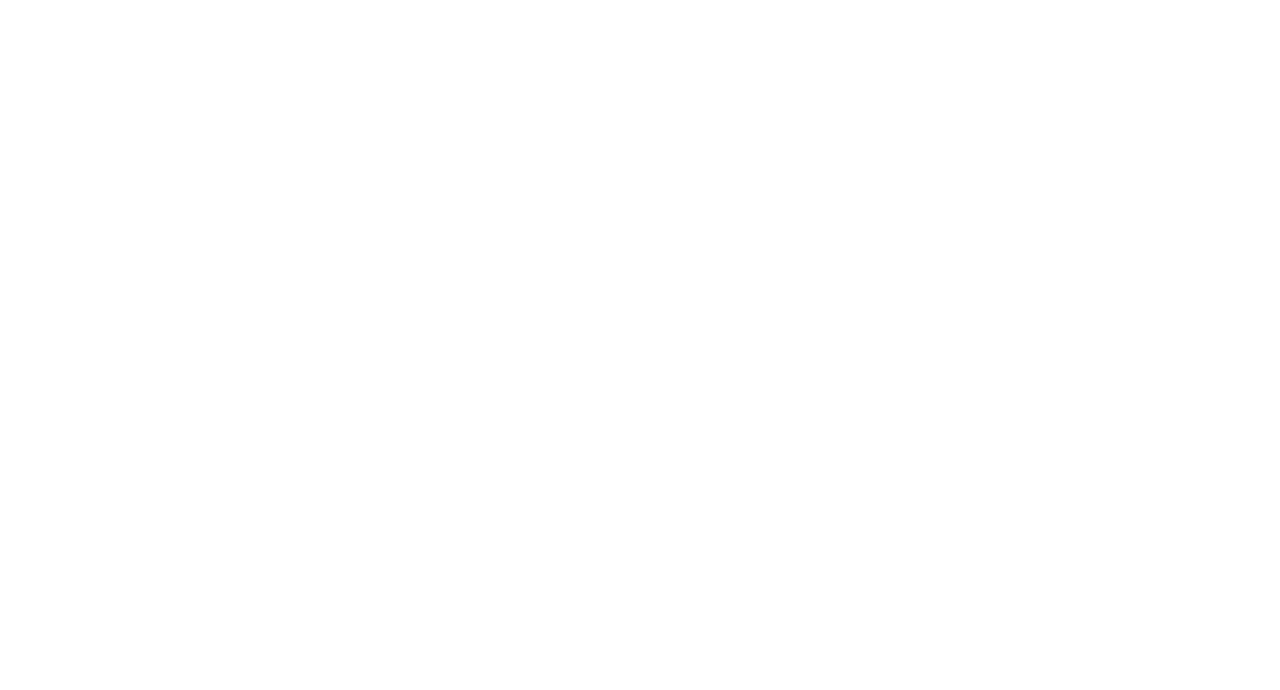
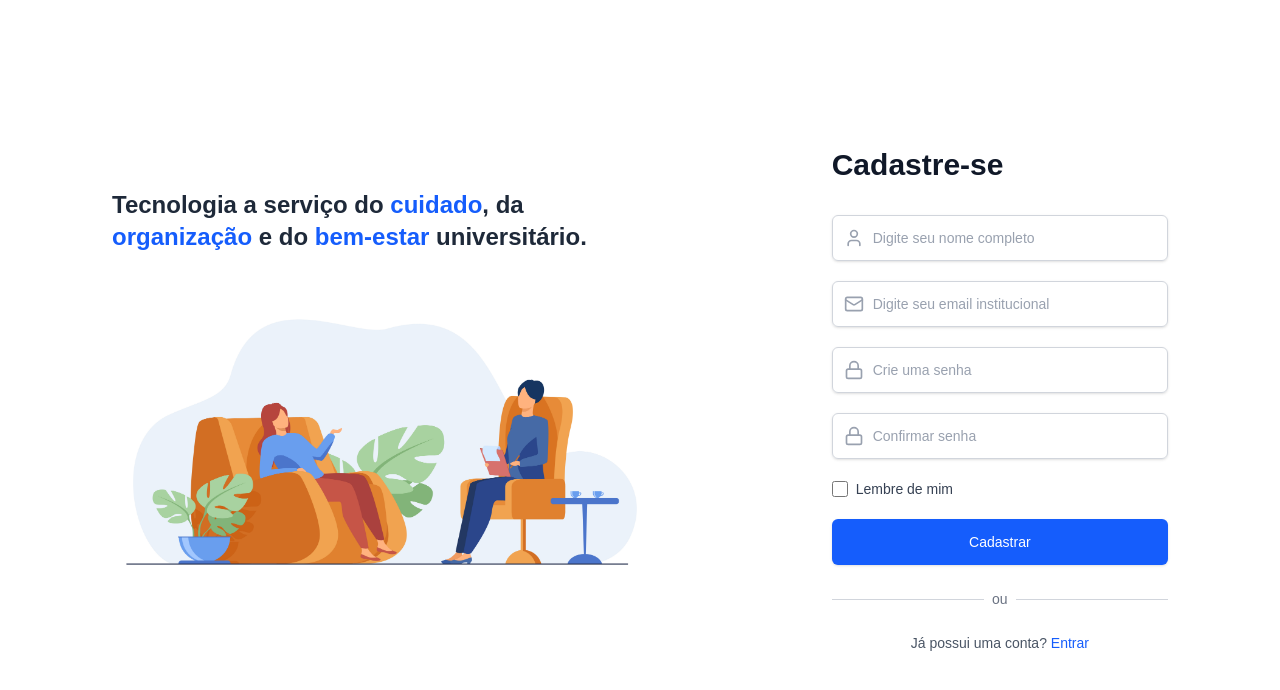
Before and after one commit to EndPoint-Company/sgp, a React (Vite) app: page /register in a window 1280 px wide. Before the commit this address had no page. Shown: the top 690 px of the page. Built offline with nearby package versions, Linux system fonts and the light colour scheme; a web font is replaced by a local one.

Commit message:
feat(telas de login e cadastro): telas de login e cadastro criadas

```diff
--- a/src/App.tsx
+++ b/src/App.tsx
@@ -1,12 +1,16 @@
 // src/App.tsx
 import { Routes, Route, Navigate } from 'react-router-dom';
 import Home from './pages/psychologist/Home';
+import Register from './pages/Register';
+import Login from './pages/Login';
 
 export default function App() {
   return (
     <Routes>
       <Route path="/" element={<Navigate to="/psychologist/home" />} />
       <Route path="/psychologist/home" element={<Home />} />
+      <Route path="/register" element={<Register />} />
+      <Route path="/login" element={<Login />} />
     </Routes>
   );
 }
--- /dev/null
+++ b/src/festures/auth/LoginPage.tsx
@@ -0,0 +1,50 @@
+import { useState } from "react";
+import { Link } from "react-router-dom";
+import loginVector from "../../assets/img.jpg";
+import { Mail, Lock } from 'lucide-react';
+import { AuthLayout } from "../../layouts/AuthLayout";
+import { Input } from "./components/Input";
+
+export function LoginPage() {
+  const [email, setEmail] = useState("");
+  const [password, setPassword] = useState("");
+  const [rememberMe, setRememberMe] = useState(false);
+
+  const handleSubmit = (event: React.FormEvent<HTMLFormElement>) => {
+    event.preventDefault();
+    const dados = `Email: ${email}\nSenha: ${password}`;
+    alert(dados);
+  };
+
+  return (
+    <AuthLayout imageUrl={loginVector} imageAlt="Ilustração de login" imagePosition="right">
+      <h2 className="text-3xl font-bold text-gray-900">Entre na sua conta</h2>
+      <form onSubmit={handleSubmit} className="mt-8 space-y-5">
+        <Input icon={Mail} type="email" placeholder="Digite seu email" value={email} onChange={(e) => setEmail(e.target.value)} required />
+        <Input icon={Lock} type="password" placeholder="Digite sua senha" value={password} onChange={(e) => setPassword(e.target.value)} required />
+
+        <div className="flex items-center justify-between">
+          <div className="flex items-center">
+            <input id="rememberMe" type="checkbox" checked={rememberMe} onChange={(e) => setRememberMe(e.target.checked)} className="h-4 w-4 text-blue-600 border-gray-300 rounded" />
+            <label htmlFor="rememberMe" className="ml-2 block text-sm text-gray-700">Lembre de mim</label>
+          </div>
+          <div className="text-sm"><a href="#" className="font-medium text-blue-600 hover:underline">Esqueceu a senha?</a></div>
+        </div>
+
+        <div>
+          <button type="submit" className="w-full flex justify-center py-3 px-4 border border-transparent rounded-md shadow-sm text-sm font-medium text-white bg-blue-600 hover:bg-blue-700">Entrar</button>
+        </div>
+      </form>
+
+      <div className="relative my-6">
+        <div className="absolute inset-0 flex items-center"><div className="w-full border-t border-gray-300" /></div>
+        <div className="relative flex justify-center text-sm"><span className="px-2 bg-white text-gray-500">ou</span></div>
+      </div>
+
+      <p className="text-center text-sm text-gray-600">
+        Não possui uma conta?{" "}
+        <Link to="/register" className="font-medium text-blue-600 hover:underline">Se cadastrar</Link>
+      </p>
+    </AuthLayout>
+  );
+}
--- /dev/null
+++ b/src/festures/auth/RegisterPage.tsx
@@ -0,0 +1,55 @@
+import { useState } from "react";
+import { Link } from "react-router-dom";
+import signUpVector from "../../assets/img.jpg";
+import { User, Mail, Lock } from 'lucide-react';
+import { AuthLayout } from "../../layouts/AuthLayout";
+import { Input } from "./components/Input";
+
+export function RegisterPage() {
+  const [name, setName] = useState("");
+  const [email, setEmail] = useState("");
+  const [password, setPassword] = useState("");
+  const [confirmPassword, setConfirmPassword] = useState("");
+  const [rememberMe, setRememberMe] = useState(false);
+
+  const handleSubmit = (event: React.FormEvent<HTMLFormElement>) => {
+    event.preventDefault();
+    if (password !== confirmPassword) {
+      alert("As senhas não coincidem!");
+      return;
+    }
+    const dados = `Nome: ${name}\nEmail: ${email}\nSenha: ${password}`;
+    alert(dados);
+  };
+
+  return (
+    <AuthLayout imageUrl={signUpVector} imageAlt="Ilustração de cadastro" imagePosition="left">
+      <h2 className="text-3xl font-bold text-gray-900">Cadastre-se</h2>
+      <form onSubmit={handleSubmit} className="mt-8 space-y-5">
+        <Input icon={User} type="text" placeholder="Digite seu nome completo" value={name} onChange={(e) => setName(e.target.value)} required />
+        <Input icon={Mail} type="email" placeholder="Digite seu email institucional" value={email} onChange={(e) => setEmail(e.target.value)} required />
+        <Input icon={Lock} type="password" placeholder="Crie uma senha" value={password} onChange={(e) => setPassword(e.target.value)} required />
+        <Input icon={Lock} type="password" placeholder="Confirmar senha" value={confirmPassword} onChange={(e) => setConfirmPassword(e.target.value)} required />
+
+        <div className="flex items-center">
+          <input id="rememberMe" type="checkbox" checked={rememberMe} onChange={(e) => setRememberMe(e.target.checked)} className="h-4 w-4 text-blue-600 border-gray-300 rounded focus:ring-blue-500" />
+          <label htmlFor="rememberMe" className="ml-2 block text-sm text-gray-700">Lembre de mim</label>
+        </div>
+
+        <div>
+          <button type="submit" className="w-full flex justify-center py-3 px-4 border border-transparent rounded-md shadow-sm text-sm font-medium text-white bg-blue-600 hover:bg-blue-700">Cadastrar</button>
+        </div>
+      </form>
+
+      <div className="relative my-6">
+        <div className="absolute inset-0 flex items-center"><div className="w-full border-t border-gray-300" /></div>
+        <div className="relative flex justify-center text-sm"><span className="px-2 bg-white text-gray-500">ou</span></div>
+      </div>
+
+      <p className="text-center text-sm text-gray-600">
+        Já possui uma conta?{" "}
+        <Link to="/login" className="font-medium text-blue-600 hover:underline">Entrar</Link>
+      </p>
+    </AuthLayout>
+  );
+}
--- /dev/null
+++ b/src/festures/auth/components/Input.tsx
@@ -0,0 +1,17 @@
+import React from 'react';
+
+type InputProps = React.InputHTMLAttributes<HTMLInputElement> & {
+  icon: React.ElementType;
+};
+
+export function Input({ icon: Icon, ...props }: InputProps) {
+  return (
+    <div className="relative">
+      <Icon className="absolute left-3 top-1/2 -translate-y-1/2 w-5 h-5 text-gray-400" />
+      <input
+        {...props}
+        className="w-full pl-10 pr-4 py-3 border border-gray-300 rounded-md shadow-sm placeholder-gray-400 focus:outline-none focus:ring-1 focus:ring-blue-500 focus:border-blue-500 text-sm"
+      />
+    </div>
+  );
+}
--- /dev/null
+++ b/src/layouts/AuthLayout.tsx
@@ -0,0 +1,56 @@
+import React from 'react';
+
+type AuthLayoutProps = {
+  children: React.ReactNode;
+  imageUrl: string;
+  imageAlt: string;
+  imagePosition?: 'left' | 'right';
+};
+
+export function AuthLayout({
+  children,
+  imageUrl,
+  imageAlt,
+  imagePosition = 'left',
+}: AuthLayoutProps) {
+
+  const ImageColumn = () => (
+    <div className="hidden lg:flex flex-col justify-center w-3/5 p-4">
+      <h1 className="text-2xl font-bold text-gray-800 px-8">
+        Tecnologia a serviço do{" "}
+        <span className="text-blue-600">cuidado</span>, da{" "}
+        <span className="text-blue-600">organização</span> e do{" "}
+        <span className="text-blue-600">bem-estar</span> universitário.
+      </h1>
+      <img
+        src={imageUrl}
+        alt={imageAlt}
+        className="mt-5 w-full h-auto"
+      />
+    </div>
+  );
+
+  const FormColumn = () => (
+    <div className="w-full lg:w-2/5 p-12 flex flex-col justify-center">
+      {children}
+    </div>
+  );
+
+  return (
+    <div className="flex items-center justify-center min-h-screen">
+      <div className="flex w-full max-w-6xl overflow-hidden gap-x-20">
+        {imagePosition === 'left' ? (
+          <>
+            <ImageColumn />
+            <FormColumn />
+          </>
+        ) : (
+          <>
+            <FormColumn />
+            <ImageColumn />
+          </>
+        )}
+      </div>
+    </div>
+  );
+}
--- /dev/null
+++ b/src/pages/Login.tsx
@@ -0,0 +1,5 @@
+import { LoginPage } from '../festures/auth/LoginPage';
+
+export default function Login() {
+  return <LoginPage />;
+}
--- /dev/null
+++ b/src/pages/Register.tsx
@@ -0,0 +1,5 @@
+import { RegisterPage } from '../festures/auth/RegisterPage';
+
+export default function Register() {
+  return <RegisterPage />;
+}
```
Also changed, not shown: src/assets/img.jpg (added).
